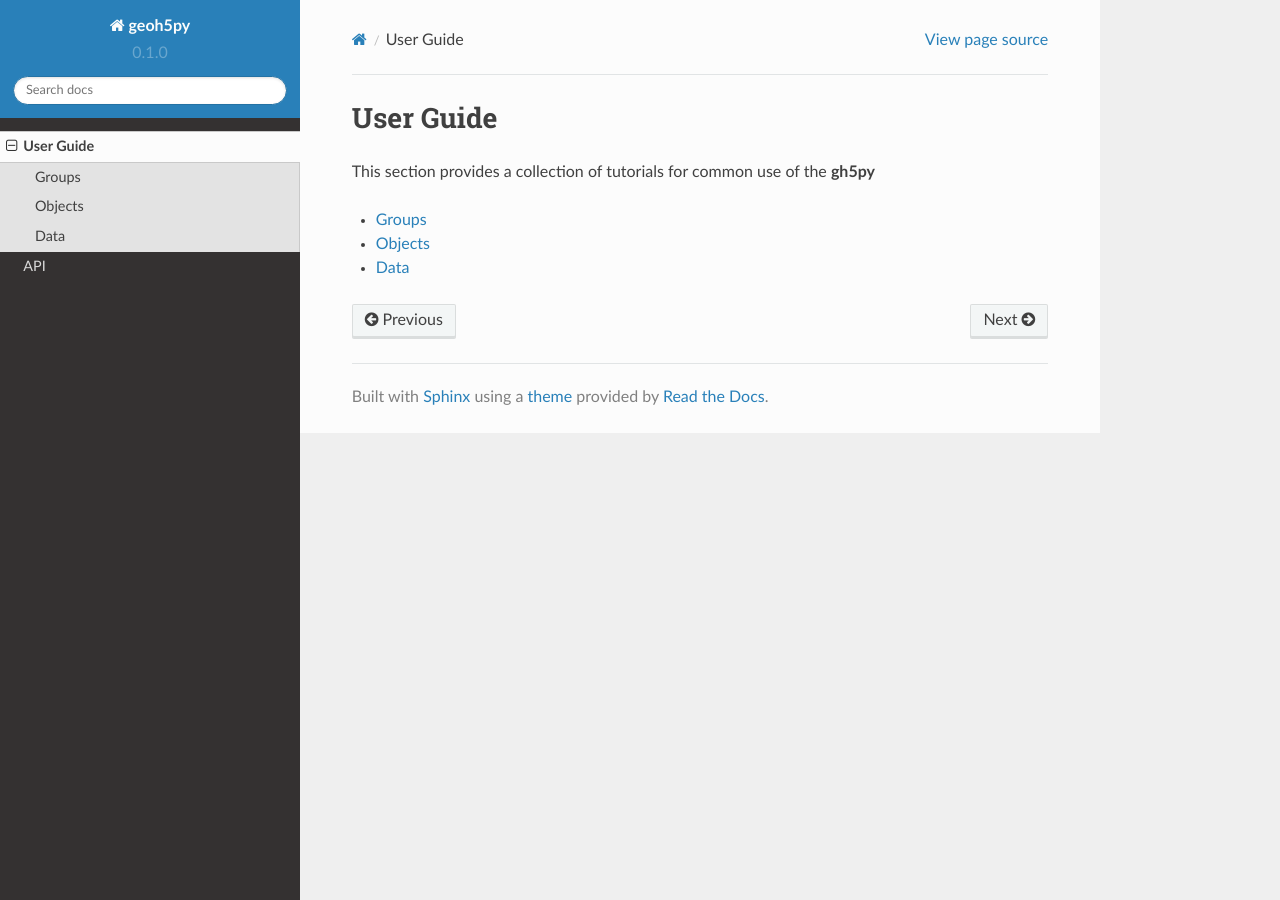
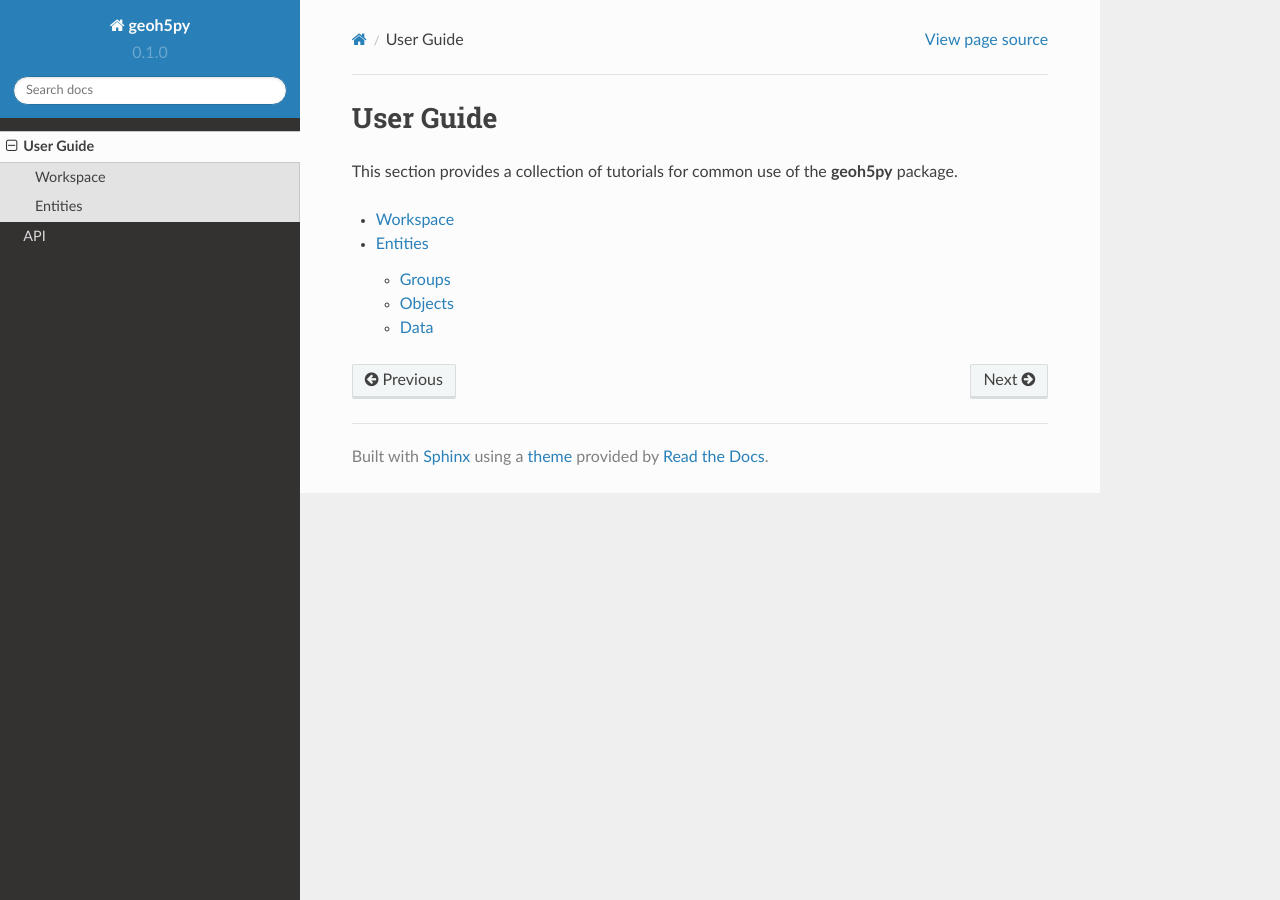
Before and after one commit to MiraGeoscience/geoh5py, a Sphinx documentation site: the page built from docs/content/user_guide/index.rst, in a window 1280 px wide. Built offline with Sphinx 7.4.7 and the Read the Docs theme 2.0.0, drawn with Linux system fonts in a browser that asks for light colours.

Commit message:
Merge and add content for data

```diff
--- a/docs/content/user_guide/index.rst
+++ b/docs/content/user_guide/index.rst
@@ -1,12 +1,10 @@
 User Guide
 ==========
 
-This section provides a collection of tutorials for common use of the **gh5py**
+This section provides a collection of tutorials for common use of the **geoh5py** package.
 
 .. toctree::
-   :maxdepth: 1
+   :maxdepth: 2
 
    workspace.ipynb
-   groups.ipynb
-   objects.ipynb
-   data.ipynb
+   entities.ipynb
```
Also changed, not shown: .pre-commit-config.yaml, docs/content/user_guide/data.ipynb (deleted), docs/content/user_guide/entities.ipynb, docs/content/user_guide/groups.ipynb (deleted), docs/content/user_guide/images/data.png (added), docs/content/user_guide/images/groups.png, docs/content/user_guide/images/objects.png (added).
